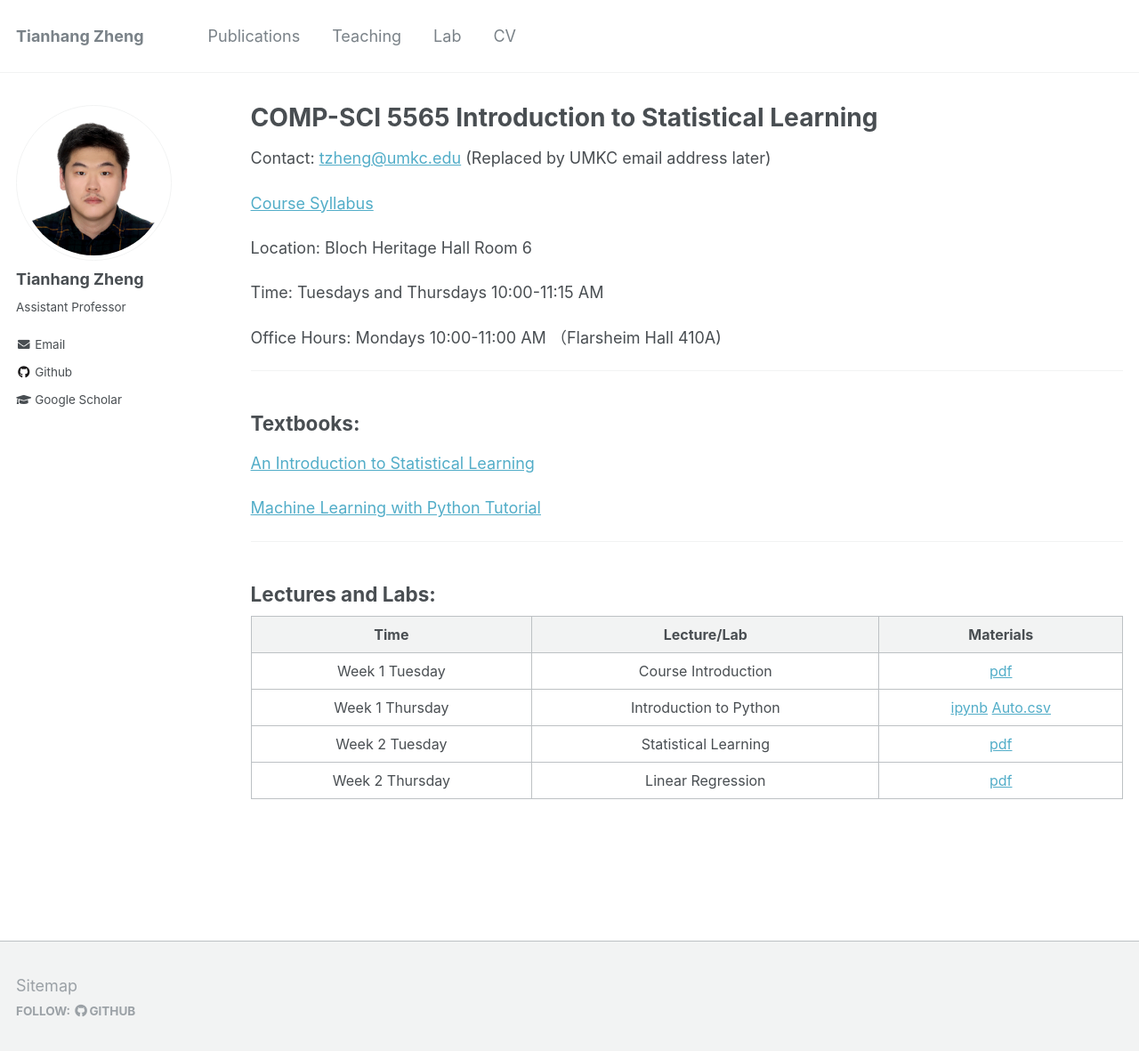
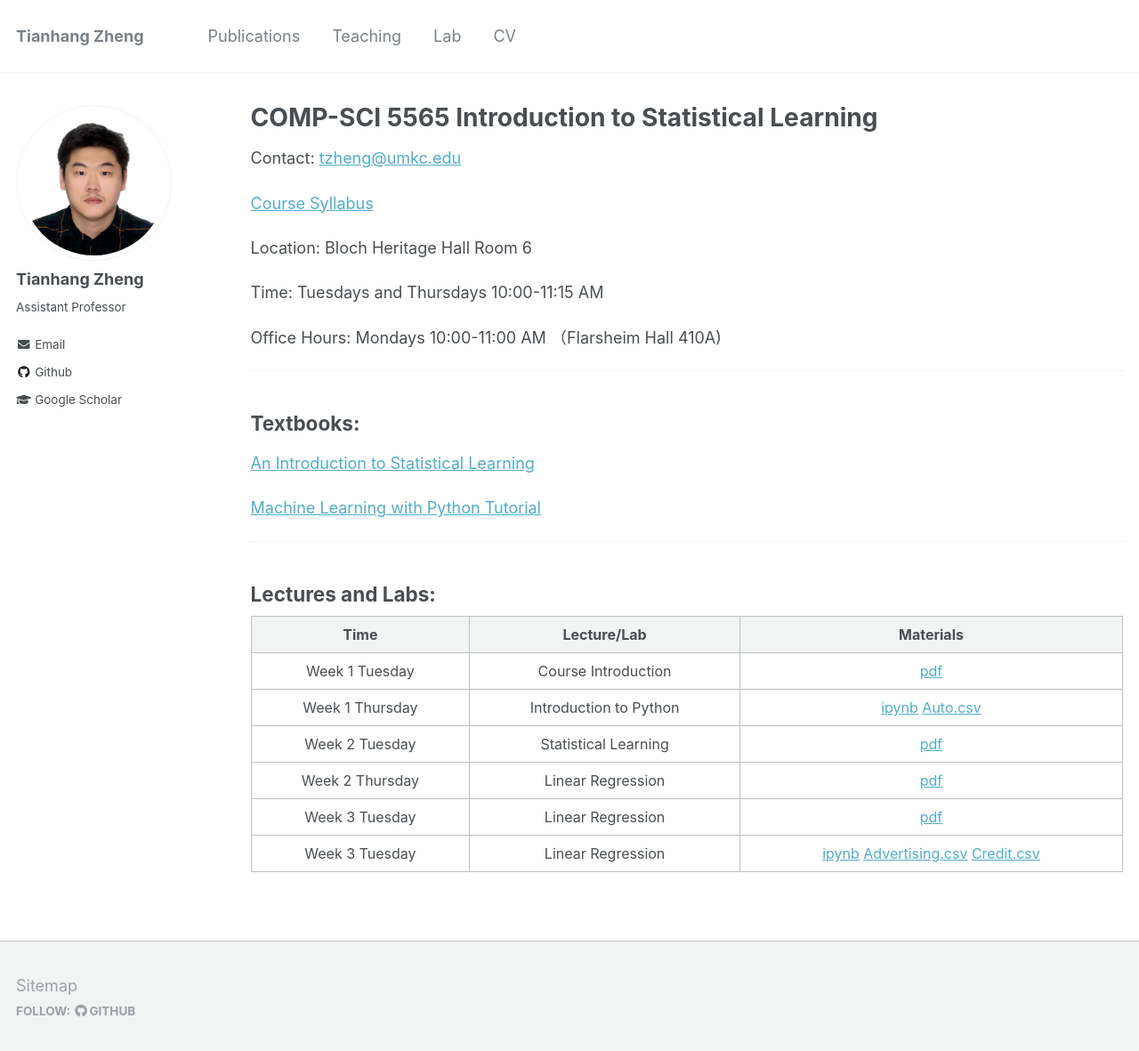
Before and after one commit to tianzheng4/tianzheng4.github.io, a Jekyll site: the page built from _umkc-teaching/2023-fall-teaching-1.md, in a window 1280 px wide and 1194 px high. Shown: the top 1181 px of the window at 89% size. Built offline with Jekyll 4.4.1, drawn with Linux system fonts in a browser that asks for light colours.

Commit message:
update course materials

```diff
--- a/_umkc-teaching/2023-fall-teaching-1.md
+++ b/_umkc-teaching/2023-fall-teaching-1.md
@@ -13,7 +13,7 @@ table {
 }
 </style>
 
-Contact: [tzheng@umkc.edu](mailto:tzheng@umkc.edu) (Replaced by UMKC email address later)
+Contact: [tzheng@umkc.edu](mailto:tzheng@umkc.edu)
 
 [Course Syllabus](/umkc-teaching/Fall_23_Comp-Sci_5565_Tianhang.pdf)
 
@@ -42,6 +42,8 @@ Office Hours: Mondays 10:00-11:00 AM （Flarsheim Hall 410A)
 |    Week 1 Thursday   |    Introduction to Python    | <a href="/umkc-teaching/code/Intro_to_Python.ipynb" download>ipynb</a> <a href="/umkc-teaching/code/data/Auto.csv" download>Auto.csv</a>|
 |    Week 2 Tuesday    |    Statistical Learning   | [pdf](/umkc-teaching/slides/Lecture2.pdf)|
 |    Week 2 Thursday    |    Linear Regression  | [pdf](/umkc-teaching/slides/Lecture3.pdf)|
+|    Week 3 Tuesday    |    Linear Regression  | [pdf](/umkc-teaching/slides/Lecture4.pdf)|
+|    Week 3 Tuesday    |    Linear Regression  | <a href="/umkc-teaching/code/Linear_Regression.ipynb" download>ipynb</a> <a href="/umkc-teaching/code/data/Auto.csv" download>Advertising.csv</a> <a href="/umkc-teaching/code/data/Auto.csv" download>Credit.csv</a>|
 
 
 
```
Also changed, not shown: _umkc-teaching/code/advertising.png (added), 4 other files.
